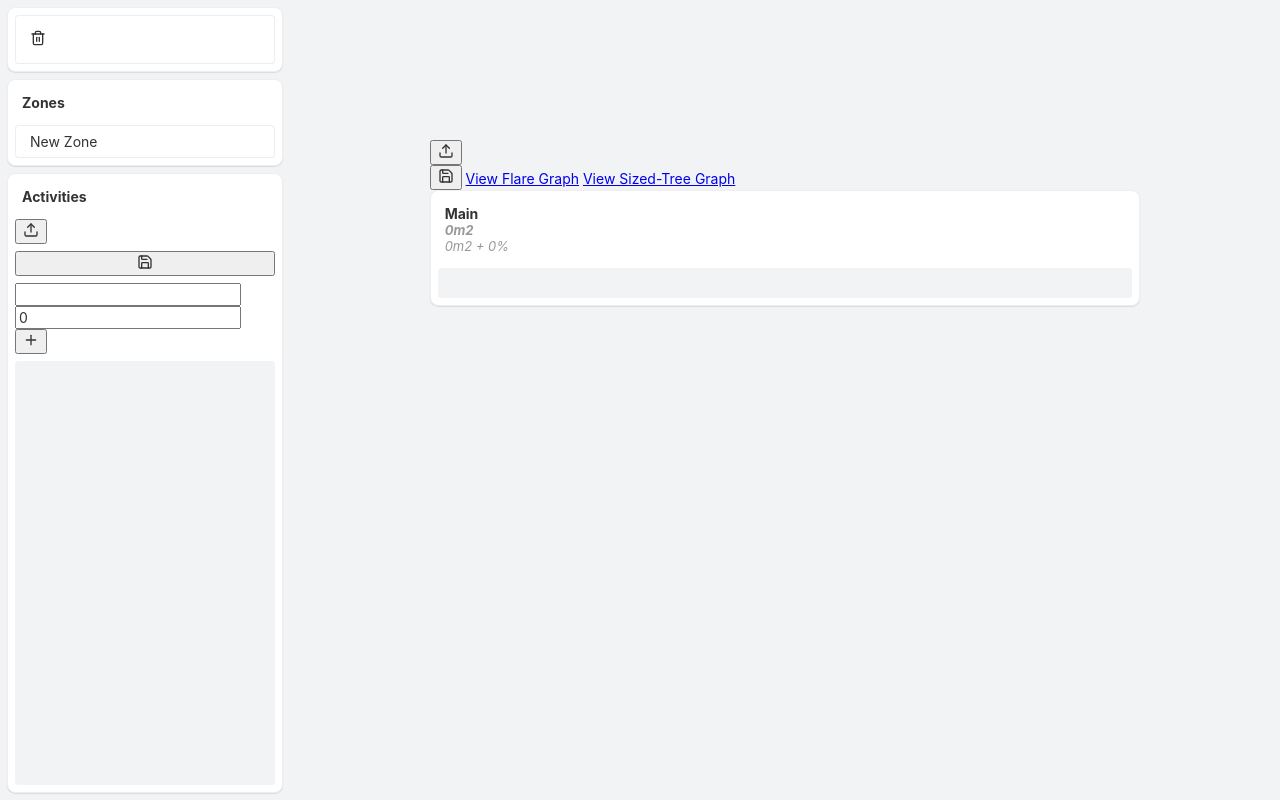
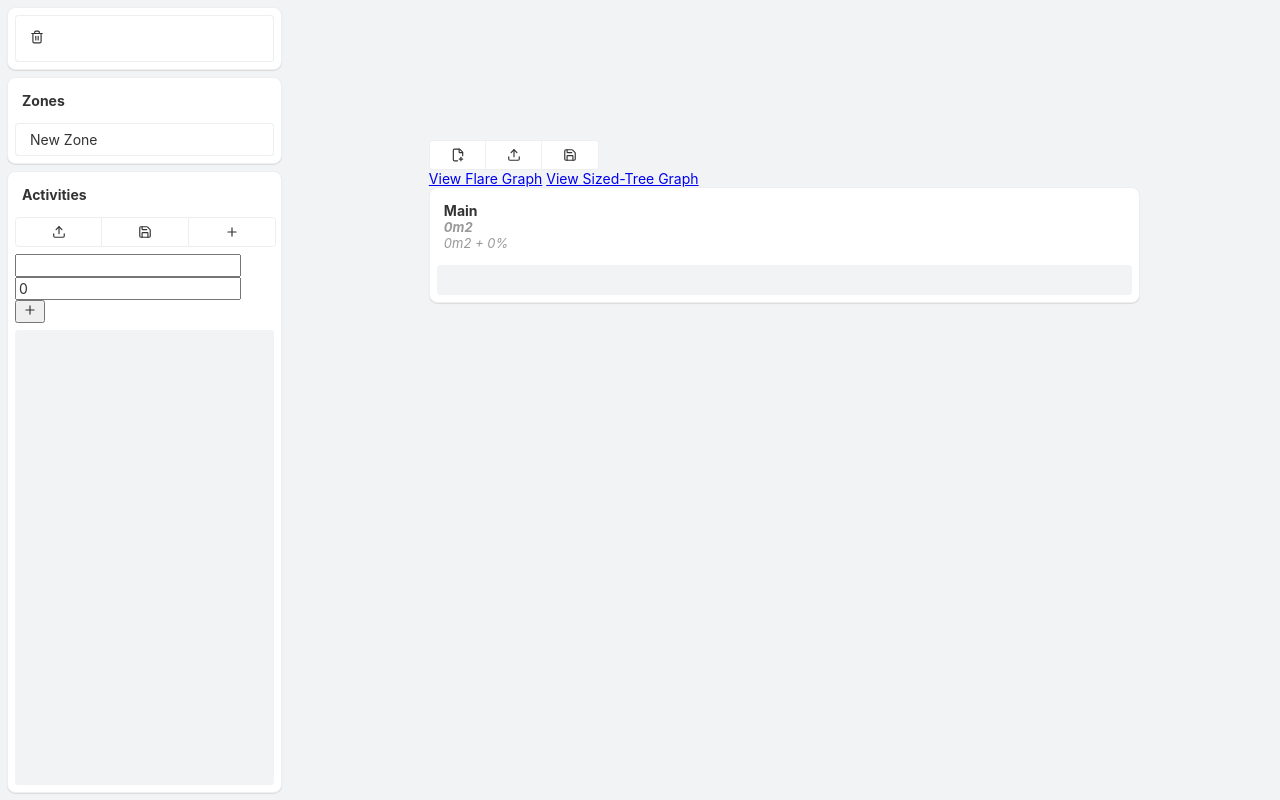
Before and after one commit to roy-mdr/es-web-arbol, a SvelteKit app: page / in a window 1280 px wide. Built offline with nearby package versions, Linux system fonts and the light colour scheme.

Commit message:
Add btn-group styling

```diff
--- a/src/lib/components/EditSelected.svelte
+++ b/src/lib/components/EditSelected.svelte
@@ -107,21 +107,29 @@
 				</label>
 			{/if}
 
+			<div class="btn-group">
 				<div>
 					<button type="submit">
 						<Check size={iconSize} />
 					</button>
+				</div>
+				<div>
 					<button type="button" on:click={duplicateItem}>
 						<Copy size={iconSize} />
 					</button>
+				</div>
+				{#if itemClone.route && itemClone.route !== '0'}
+					<div>
+						<button type="button" on:click={deleteItem} class:ru-sure={confirmDelete}>
+							<Trash2 size={iconSize} />
+						</button>
+					</div>
+				{/if}
+				<div>
 					<button type="button" on:click={() => selectedId.set('')}>
 						<X size={iconSize} />
 					</button>
-				{#if itemClone.route && itemClone.route !== '0'}
-					<button type="button" on:click={deleteItem} class:ru-sure={confirmDelete}>
-						<Trash2 size={iconSize} />
-					</button>
-				{/if}
+				</div>
 			</div>
 		</form>
 	</div>
@@ -129,6 +137,6 @@
 
 <style>
 	.ru-sure {
-		background-color: var(--cancel);
+		background-color: var(--cancel) !important;
 	}
 </style>
--- a/src/lib/components/PanelActs.svelte
+++ b/src/lib/components/PanelActs.svelte
@@ -1,7 +1,7 @@
 <script lang="ts">
 	import { onMount } from 'svelte';
 	import Sortable from 'sortablejs';
-	import { Upload, Save } from 'lucide-svelte';
+	import { Upload, Save, Plus } from 'lucide-svelte';
 	import AddActiv from '$lib/components/AddActiv.svelte';
 	import ActivityClass from '$lib/components/ActivityClass.svelte';
 	import FileButton from '$lib/components/FileButton.svelte';
@@ -63,12 +63,21 @@
 		<div class="title">Activities</div>
 	</div>
 
+	<div class="btn-group" style="width: 100%;">
 		<FileButton name="upload" accept=".actlib" bind:files={loadFile} on:change={loadActLib}>
 			<Upload size={iconSize} />
 		</FileButton>
+		<div>
 			<button type="button" on:click={saveActLib}>
 				<Save size={iconSize} />
 			</button>
+		</div>
+		<div>
+			<button type="button">
+				<Plus size={iconSize} />
+			</button>
+		</div>
+	</div>
 
 	<AddActiv />
 
--- a/src/lib/stores/appConstants.ts
+++ b/src/lib/stores/appConstants.ts
@@ -1,3 +1,3 @@
 
 export const speedMs = 300; //300ns
-export const iconSize = 16;
+export const iconSize = 14;
--- a/src/routes/+page.svelte
+++ b/src/routes/+page.svelte
@@ -1,5 +1,5 @@
 <script lang="ts">
-	import { Upload, Save } from 'lucide-svelte';
+	import { Upload, Save, FilePlus2 } from 'lucide-svelte';
 	import Zone from '$lib/components/Zone.svelte';
 	import SidePanel from '$lib/components/SidePanel.svelte';
 	import FileButton from '$lib/components/FileButton.svelte';
@@ -48,12 +48,26 @@
 
 	<!-- svelte-ignore a11y-click-events-have-key-events -->
 	<div class="mt-zone" bind:this={mtZone} on:click={handleMtZoneClick}>
+		<div class="btn-group" style="width: 12em">
+			<div>
+				<button
+					type="button"
+					on:click={() => {
+						mainTree.newMainTree('Main');
+					}}
+				>
+					<FilePlus2 size={iconSize} />
+				</button>
+			</div>
 			<FileButton name="upload" accept=".systree" bind:files={loadFile} on:change={loadTree}>
 				<Upload size={iconSize} />
 			</FileButton>
+			<div>
 				<button type="button" on:click={saveTree}>
 					<Save size={iconSize} />
 				</button>
+			</div>
+		</div>
 		<a href="/sunburst" target="_blank">View Flare Graph</a>
 		<a href="/sized-tree" target="_blank">View Sized-Tree Graph</a>
 		{#key $mainTree.id}
--- a/src/routes/styles.css
+++ b/src/routes/styles.css
@@ -105,6 +105,44 @@ textarea {
 /* .sortable-drag {
 } */
 
+.btn-group {
+	display: flex;
+	padding: 1px;
+}
+
+.btn-group>* {
+	flex-grow: 1;
+	margin: -1px;
+}
+
+.btn-group>* button {
+	width: 100%;
+	cursor: pointer;
+	display: flex;
+	align-items: center;
+	justify-content: center;
+
+	color: var(--main-text);
+	background-color: var(--carpet);
+	border: 1px solid var(--light);
+	padding: var(--space-half) var(--space-unit);
+	transition: background-color var(--speed-normal);
+}
+
+.btn-group>* button:hover {
+	background-color: var(--hint);
+}
+
+.btn-group>*:first-child button {
+	border-top-left-radius: var(--radius-unit);
+	border-bottom-left-radius: var(--radius-unit);
+}
+
+.btn-group>*:last-child button {
+	border-top-right-radius: var(--radius-unit);
+	border-bottom-right-radius: var(--radius-unit);
+}
+
 :root {
 	/* colors */
 	/* --background: white; */
```
Lines whose indentation alone changed are shown as unchanged.
